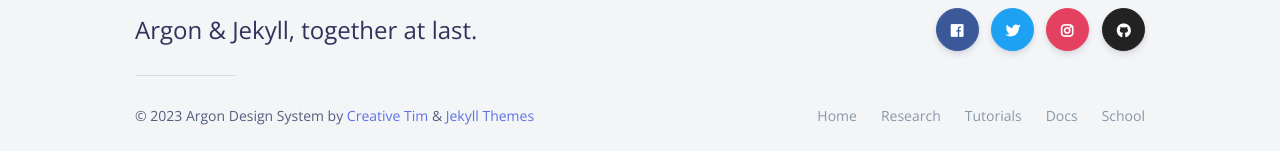
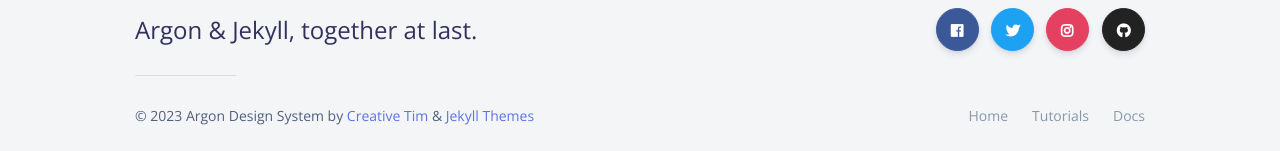
Before and after one commit to KonanAI-LLC/konanai-llc.github.io, a Jekyll site: the page built from index.html, in a window 1280 px wide and 900 px high, scrolled down 3449 px. Shown: the part 746-897 px from the top of the window. Built offline with Jekyll 4.4.1, drawn with Linux system fonts in a browser that asks for light colours; nearby versions of some CDN libraries; the list of posts is cut into pages by our own code.

Commit message:
Update settings.yml

```diff
--- a/_data/settings.yml
+++ b/_data/settings.yml
@@ -34,14 +34,10 @@ menu_settings:
   menu_items:
     - title: "Home"
       url: "/"
-    - title: "Research"
-      url: "/research"
     - title: "Tutorials"
       url: "/tutorials"
     - title: "Docs"
       url: "/docs"
-    - title: "School"
-      url: "/school"
 
 footer_settings:
   footer_tagline: Argon & Jekyll, together at last.
```
